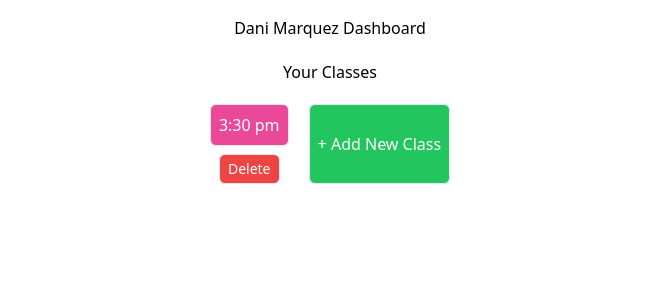
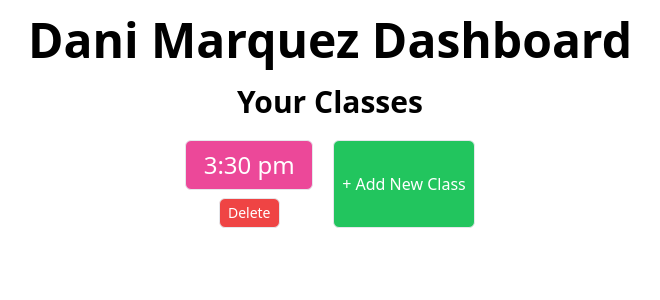
Before and after one commit to cristianccgg/teachersApp, a React (Vite) app: page / in a window 1280 px wide. Shown: the top 300 px of the page, without its empty margins (310-970 px from the left). Built offline with nearby package versions, Linux system fonts and the light colour scheme.

Commit message:
Dashboard styles

```diff
--- a/src/components/Emojis.jsx
+++ b/src/components/Emojis.jsx
@@ -119,7 +119,7 @@ const Emojis = () => {
           <img
             src={star}
             alt="Objetivo cumplido"
-            className="w-8 h-8"
+            className="w-8 h-8 object-contain"
             draggable="true"
           />
         </p>
--- a/src/components/GenericClass.jsx
+++ b/src/components/GenericClass.jsx
@@ -336,7 +336,7 @@ function GenericClass() {
                               <img
                                 src={item.content}
                                 alt="dropped-item"
-                                className="h-8 w-8 inline-block"
+                                className="min-h-8 min-w-8 max-w-8 inline-block -translate-y-1"
                               />
                             )}
                           </span>
--- a/src/components/Header.jsx
+++ b/src/components/Header.jsx
@@ -39,7 +39,7 @@ export default function Header() {
   };
 
   return (
-    <div className="flex w-full py-8 ">
+    <div className="flex w-full py-8 font-semibold">
       <div>
         {Object.entries(editableTexts)
           .slice(0, 3)
--- a/src/components/MainPage.jsx
+++ b/src/components/MainPage.jsx
@@ -14,7 +14,7 @@ export const MainPage = () => {
   }, [classes]);
 
   const handleAddClass = () => {
-    const newClassTime = prompt("Enter the class time (e.g., 4:30 pm):");
+    const newClassTime = prompt("Enter the class time/name (e.g., 4:30 pm):");
     if (newClassTime) {
       const newClass = {
         id: `class${newClassTime.replace(/[^0-9]/g, "")}`,
@@ -33,21 +33,21 @@ export const MainPage = () => {
 
   return (
     <div className="flex flex-col gap-5 items-center justify-center">
-      <h1>Dani Marquez Dashboard</h1>
-      <h1>Your Classes</h1>
+      <h1 className="font-bold text-5xl">Dani Marquez Dashboard</h1>
+      <h1 className="font-semibold text-3xl">Your Classes</h1>
       <div className="flex gap-5 flex-wrap">
         {classes.map((classItem) => (
           <div key={classItem.id} className="flex flex-col items-center gap-2">
             <Link
               to={`/class/${classItem.id}`}
               state={{ title: classItem.title }}
-              className="rounded-md border bg-pink-500 text-white p-2"
+              className="rounded-md border bg-pink-500 text-white p-2 text-2xl min-w-32 text-center hover:bg-pink-800"
             >
               {classItem.title}
             </Link>
             <button
               onClick={() => handleDeleteClass(classItem.id)}
-              className="rounded-md border bg-red-500 text-white px-2 py-1 text-sm"
+              className="rounded-md border bg-red-500 text-white px-2 py-1 text-sm hover:bg-red-800"
             >
               Delete
             </button>
@@ -56,7 +56,7 @@ export const MainPage = () => {
 
         <button
           onClick={handleAddClass}
-          className="rounded-md border bg-green-500 text-white p-2"
+          className="rounded-md border bg-green-500 text-white p-2 hover:bg-black"
         >
           + Add New Class
         </button>
```
